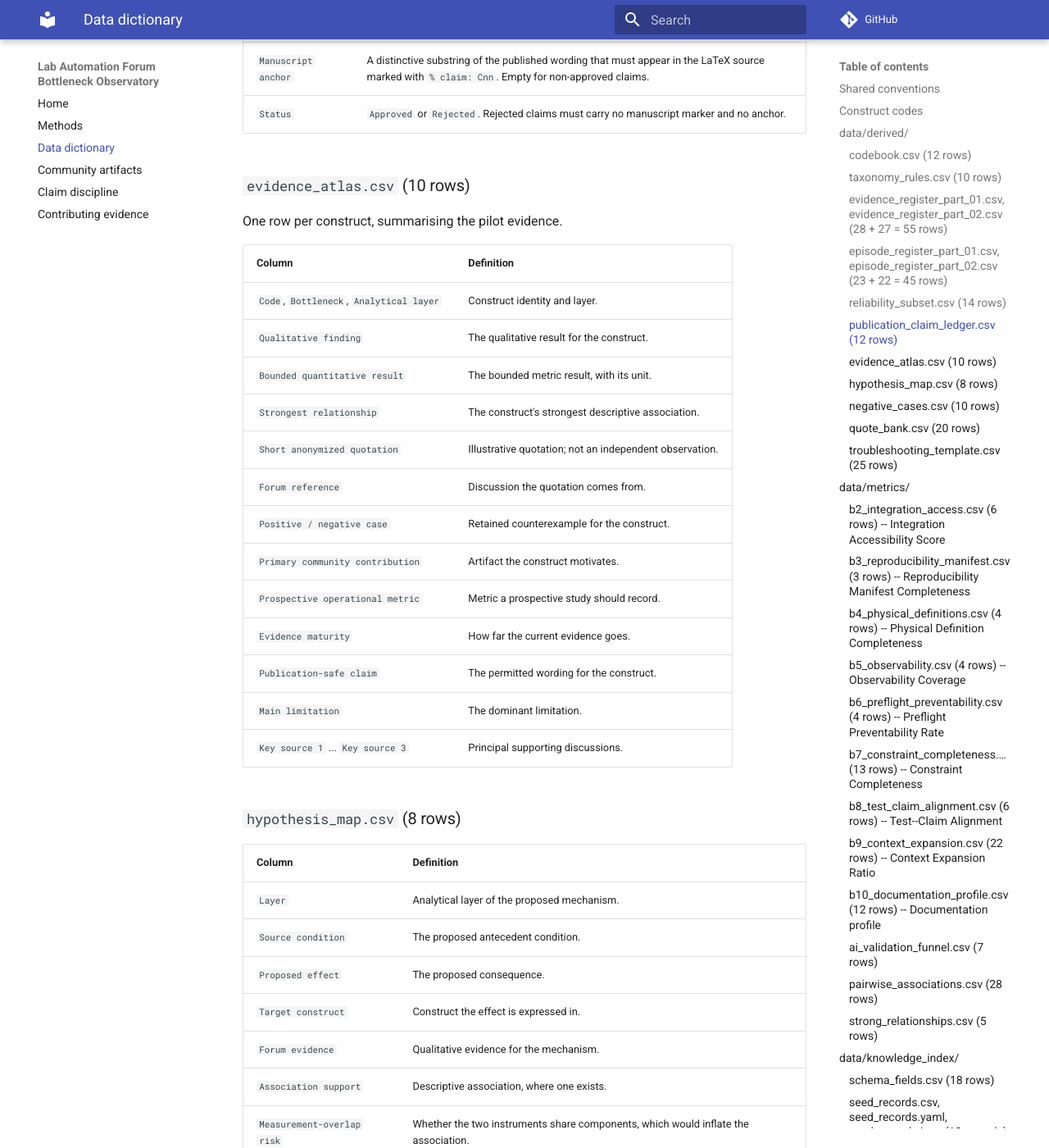
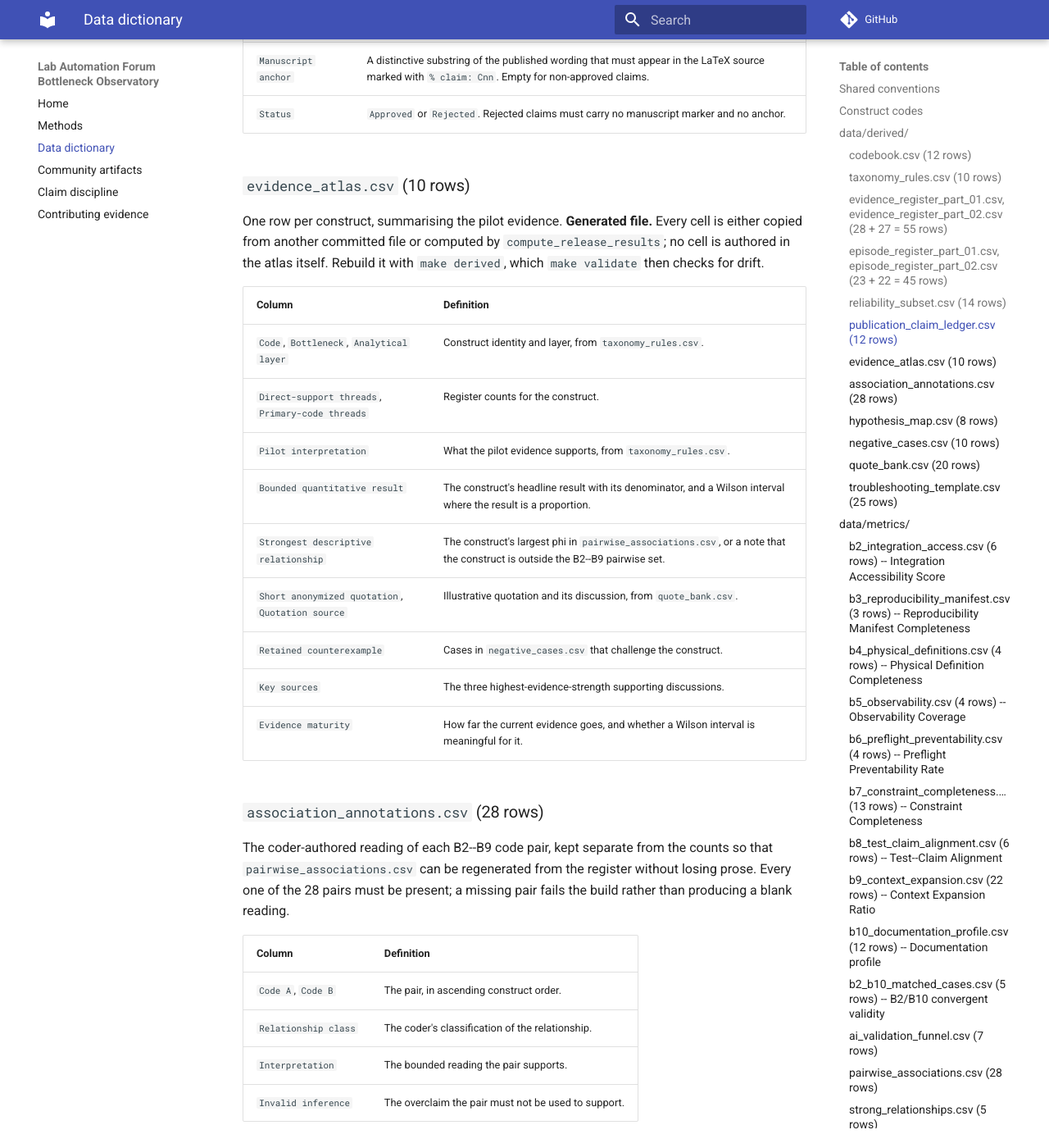
Before and after one commit to fraware/lab-automation-observatory, an MkDocs documentation site: the page built from docs/data-dictionary.md, in a window 1280 px wide and 1400 px high, scrolled down 6113 px. Shown: the whole window at 82% size. Built offline with MkDocs 1.6.1 and Material for MkDocs 9.7.7, drawn with Linux system fonts in a browser that asks for light colours; comment, search, counter and statistics services are not loaded; some of the changed text lies outside the part shown.

Commit message:
Document the generated files and the two new tables
The data dictionary described `evidence_atlas.csv` with columns it no longer has
and gave no indication that it and `pairwise_associations.csv` are generated, so
a reader could reasonably have hand-edited either one. Both entries now say what
they are built from and that `make derived` rebuilds them.

`association_annotations.csv` and `b2_b10_matched_cases.csv` get per-column
entries on the same terms as every other committed CSV. The matched-cases entry
states plainly that five matched cases make it a convergent-validity display
rather than a rate, and records which instrument components the two metrics
share, which is why the pairing is not independent corroboration.

```diff
--- a/docs/data-dictionary.md
+++ b/docs/data-dictionary.md
@@ -143,23 +143,36 @@ The review boundary for the project. `scripts/validate_release.py` and `scripts/
 
 ### `evidence_atlas.csv` (10 rows)
 
-One row per construct, summarising the pilot evidence.
+One row per construct, summarising the pilot evidence. **Generated file.** Every cell is
+either copied from another committed file or computed by `compute_release_results`; no cell
+is authored in the atlas itself. Rebuild it with `make derived`, which `make validate`
+then checks for drift.
 
 | Column | Definition |
 |---|---|
-| `Code`, `Bottleneck`, `Analytical layer` | Construct identity and layer. |
-| `Qualitative finding` | The qualitative result for the construct. |
-| `Bounded quantitative result` | The bounded metric result, with its unit. |
-| `Strongest relationship` | The construct's strongest descriptive association. |
-| `Short anonymized quotation` | Illustrative quotation; not an independent observation. |
-| `Forum reference` | Discussion the quotation comes from. |
-| `Positive / negative case` | Retained counterexample for the construct. |
-| `Primary community contribution` | Artifact the construct motivates. |
-| `Prospective operational metric` | Metric a prospective study should record. |
-| `Evidence maturity` | How far the current evidence goes. |
-| `Publication-safe claim` | The permitted wording for the construct. |
-| `Main limitation` | The dominant limitation. |
-| `Key source 1` ... `Key source 3` | Principal supporting discussions. |
+| `Code`, `Bottleneck`, `Analytical layer` | Construct identity and layer, from `taxonomy_rules.csv`. |
+| `Direct-support threads`, `Primary-code threads` | Register counts for the construct. |
+| `Pilot interpretation` | What the pilot evidence supports, from `taxonomy_rules.csv`. |
+| `Bounded quantitative result` | The construct's headline result with its denominator, and a Wilson interval where the result is a proportion. |
+| `Strongest descriptive relationship` | The construct's largest phi in `pairwise_associations.csv`, or a note that the construct is outside the B2--B9 pairwise set. |
+| `Short anonymized quotation`, `Quotation source` | Illustrative quotation and its discussion, from `quote_bank.csv`. |
+| `Retained counterexample` | Cases in `negative_cases.csv` that challenge the construct. |
+| `Key sources` | The three highest-evidence-strength supporting discussions. |
+| `Evidence maturity` | How far the current evidence goes, and whether a Wilson interval is meaningful for it. |
+
+### `association_annotations.csv` (28 rows)
+
+The coder-authored reading of each B2--B9 code pair, kept separate from the counts so that
+`pairwise_associations.csv` can be regenerated from the register without losing prose. Every
+one of the 28 pairs must be present; a missing pair fails the build rather than producing a
+blank reading.
+
+| Column | Definition |
+|---|---|
+| `Code A`, `Code B` | The pair, in ascending construct order. |
+| `Relationship class` | The coder's classification of the relationship. |
+| `Interpretation` | The bounded reading the pair supports. |
+| `Invalid inference` | The overclaim the pair must not be used to support. |
 
 ### `hypothesis_map.csv` (8 rows)
 
@@ -351,6 +364,28 @@ Unit: one documentation-centered case. Subtype columns: `Absence`, `Access / res
 | `Private migration` | `Yes`, `Partial`, or `No` for work moving to a restricted channel. |
 | `Interpretation`, `Source URL`, `Date`, `Confidence`, `Invalid inference` | Bounded reading, provenance, date, coder confidence, and the prohibited reading. |
 
+### `b2_b10_matched_cases.csv` (5 rows) -- B2/B10 convergent validity
+
+Unit: one case that appears in both the B2 integration-accessibility set and the B10
+documentation set. The table restates the two source rows side by side so that the
+documentation profile of an integration case can be read without joining files by hand.
+Every column is checked against its source file, so this table cannot drift into a second
+version of either metric. It supports no separate quantitative claim: with five matched
+cases it is a convergent-validity display, not a rate.
+
+| Column | Definition |
+|---|---|
+| `Matched case`, `Thread` | Identifier of the pairing and its discussion. |
+| `B2 case`, `B10 case` | The rows being matched in each source file. |
+| `Device / interface` | Copied from the B2 row. |
+| `IAS` | Integration Accessibility Score, copied from the B2 row. |
+| `Documentation subtypes at full weight` | The B10 subtypes scoring `1` for the case. |
+| `Actionable public resolution`, `Private migration` | Copied from the B10 row. |
+| `Shared instrument components` | The components both instruments score, which is why the pairing cannot be read as independent corroboration. |
+| `Convergent reading` | The bounded reading the pairing supports. |
+| `Invalid inference` | The prohibited reading. |
+| `Source URL` | Canonical discussion link, copied from the B10 row. |
+
 ### `ai_validation_funnel.csv` (7 rows)
 
 One row per validation stage of the source-reported AI method-generation result. `scripts/build_figures.py` reads this file to draw the funnel; the `Generation efficiency` row is excluded from the figure because its denominator differs from the success test.
@@ -368,6 +403,8 @@ One row per validation stage of the source-reported AI method-generation result.
 ### `pairwise_associations.csv` (28 rows)
 
 All 28 pairs among B2 through B9, computed from the 55-thread direct-support matrix. Associations are descriptive; multi-label coding, purposive selection, and thread dependence preclude population or causal interpretation.
+
+**Generated file.** Every numeric column is recomputed from `evidence_register_part_*.csv`, and the three prose columns are joined from `association_annotations.csv`. Rebuild it with `make derived`, which `make validate` then checks for drift.
 
 | Column | Definition |
 |---|---|
```
